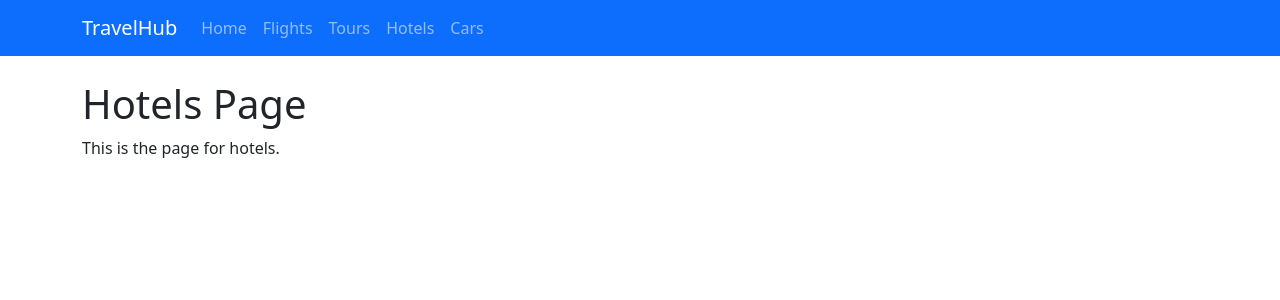
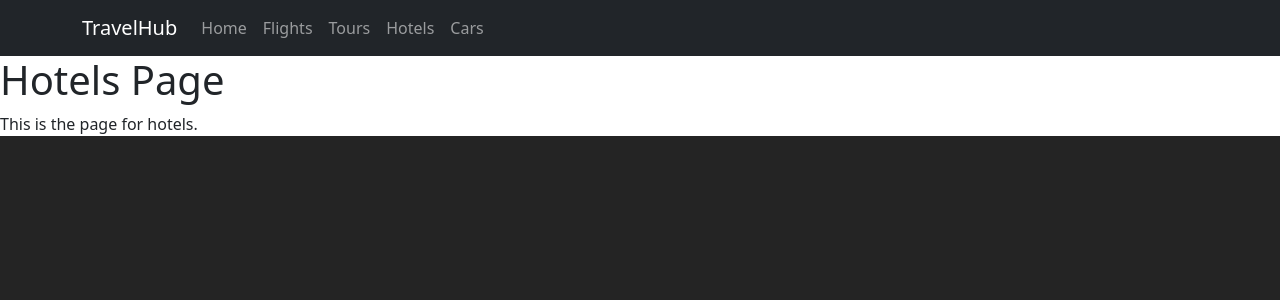
Before and after one commit to Bisu56/travelhub-frontend, a React (Vite) app: page /hotels in a window 1280 px wide. Shown: the top 300 px of the page. Built offline with nearby package versions, Linux system fonts and the light colour scheme.

Commit message:
hero section

```diff
--- a/src/App.jsx
+++ b/src/App.jsx
@@ -10,8 +10,8 @@ import Cars from './pages/Cars.jsx';
 function App() {
   return (
     <Router>
+      <>
       <Navbar />
-      <div className="container mt-4">
       <Routes>
         <Route path="/" element={<Home />} />
         <Route path="/flights" element={<Flights />} />
@@ -19,7 +19,7 @@ function App() {
         <Route path="/hotels" element={<Hotels />} />
         <Route path="/cars" element={<Cars />} />
       </Routes>
-      </div>
+    </>
     </Router>
   );
 }
--- a/src/components/Navbar.jsx
+++ b/src/components/Navbar.jsx
@@ -4,7 +4,7 @@ import { Link } from 'react-router-dom';
 
 function Navbar() {
   return (
-    <BootstrapNavbar bg="primary" variant="dark" expand="lg" sticky="top">
+    <BootstrapNavbar bg="dark" variant="dark" expand="lg" sticky="top">
       <Container>
         <BootstrapNavbar.Brand as={Link} to="/">TravelHub</BootstrapNavbar.Brand>
         <BootstrapNavbar.Toggle aria-controls="navbar-nav" />
--- a/src/index.css
+++ b/src/index.css
@@ -27,7 +27,7 @@ body {
   font-family: -apple-system, BlinkMacSystemFont, 'Segoe UI', 'Roboto', 'Oxygen',
     'Ubuntu', 'Cantarell', 'Fira Sans', 'Droid Sans', 'Helvetica Neue',
     sans-serif;
-  background-color: #f0f0f0;
+  background-color: #242424;
 }
 
 h1 {
@@ -54,15 +54,27 @@ button:focus-visible {
   outline: 4px auto -webkit-focus-ring-color;
 }
 
-@media (prefers-color-scheme: light) {
-  :root {
-    color: #213547;
-    background-color: #ffffff;
-  }
-  a:hover {
-    color: #747bff;
-  }
-  button {
-    background-color: #f9f9f9;
-  }
+.page {
+  min-height: 100vh;
+  display: flex;
+  flex-direction: column;
 }
+
+.hero {
+  background: linear-gradient(rgba(0, 0, 0, 0.5), rgba(0, 0, 0, 0.5)), url('https://images.unsplash.com/photo-1501785888041-af3ef285b470?q=80&w=2070&auto=format&fit=crop&ixlib=rb-4.0.3&ixid=M3wxMjA3fDB8MHxwaG90by1wYWdlfHx8fGVufDB8fHx8fA%3D%3D');
+  background-size: cover;
+  background-position: center;
+  color: white;
+  text-align: center;
+  padding: 150px 0;
+}
+
+.card {
+  background-color: #333 !important;
+  color: white !important;
+  transition: transform 0.2s;
+}
+
+.card:hover {
+  transform: scale(1.05);
+}
```
Lines whose indentation alone changed are shown as unchanged.
